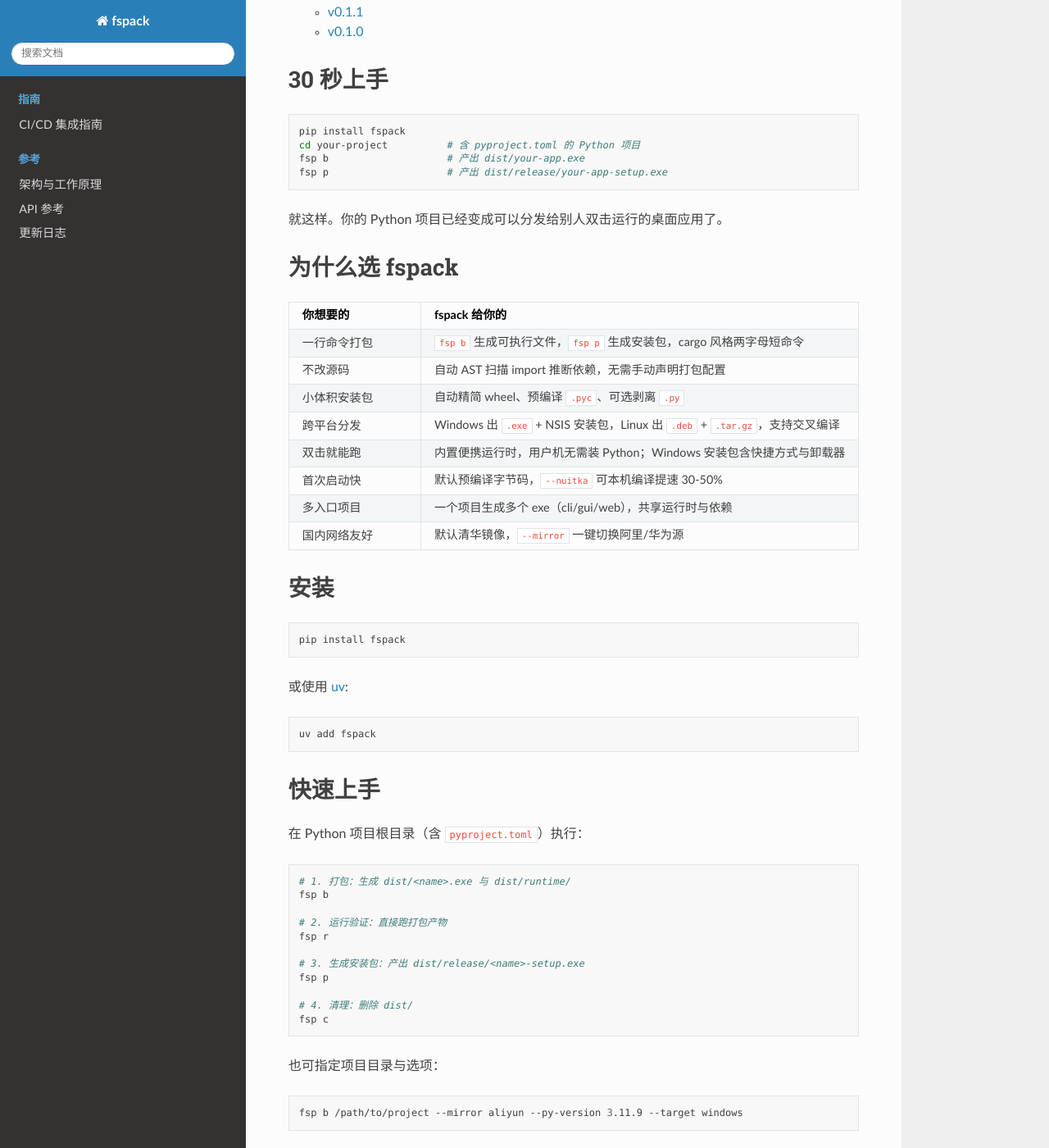
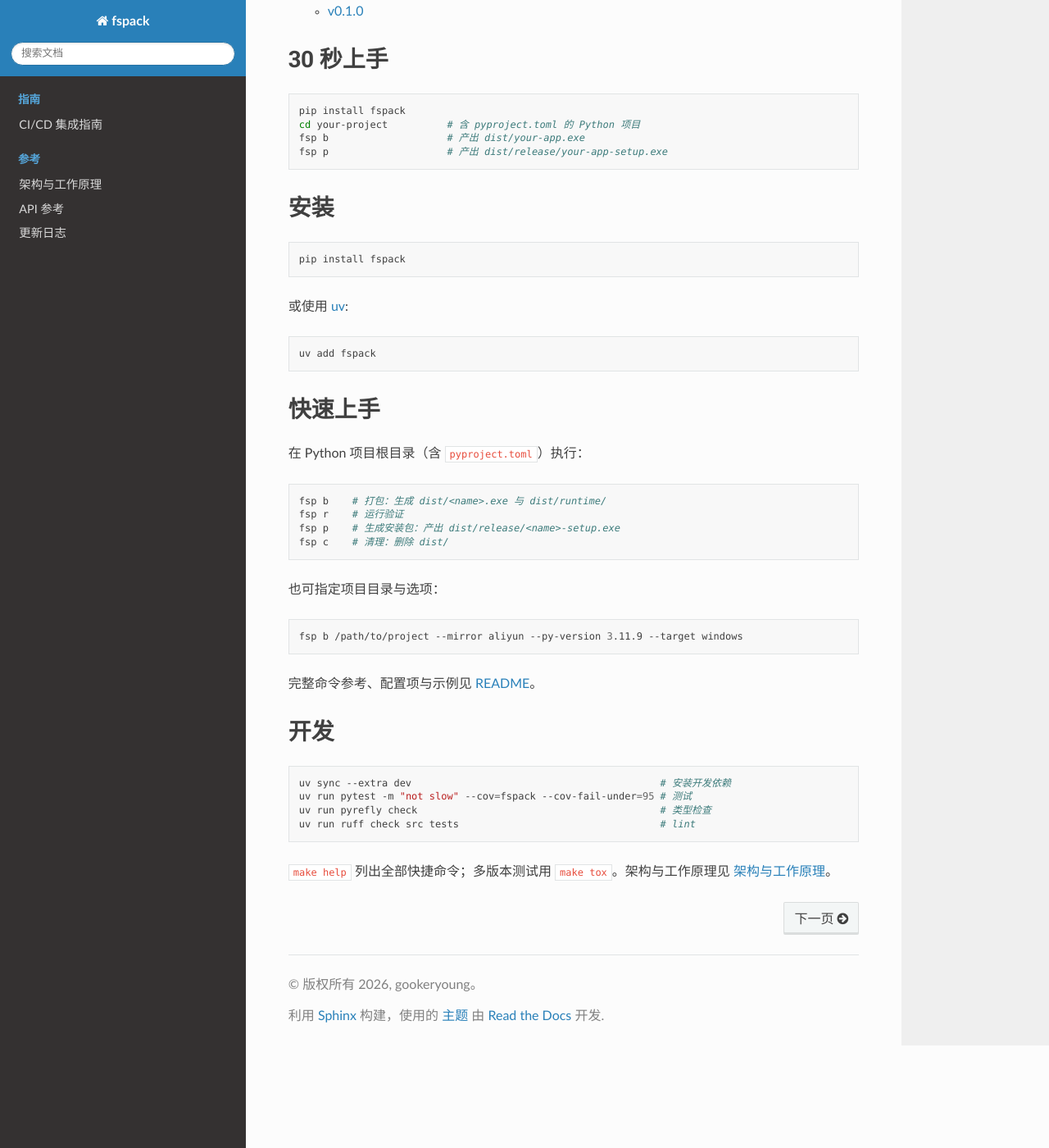
Before and after one commit to gookeryoung/fspack, a Sphinx documentation site: the page built from docs/index.rst, in a window 1280 px wide and 1400 px high, scrolled down 1552 px. Shown: the whole window at 82% size. Built offline with Sphinx 7.4.7 and the Read the Docs theme 3.1.0, drawn with Linux system fonts in a browser that asks for light colours; some of the changed text lies outside the part shown.

Commit message:
docs: 更新文档中的特性说明与排版
重构了首页文档结构，调整了核心特性的展示形式，更新了CLI懒加载和wheel下载的优化数据，补充了递归打包和离线打包的特性说明，优化了代码块的注释排版

```diff
--- a/docs/architecture.rst
+++ b/docs/architecture.rst
@@ -311,9 +311,9 @@
 
 - **增量构建缓存**：源码指纹 + 预编译 stamp + Nuitka stamp 三层缓存，未改动文件跳过复制与重编
 - **CLI 懒加载**：``fsp`` 入口延迟导入重模块（``config``/``console``/``platform``），
-  ``fsp --help`` 提速 ~16%（132ms → 111ms）
+  ``fsp --help`` 冷启动从 ~100ms 降到 ~61ms
 - **wheel 并行下载**：``uv`` 解析精确版本后用 ``ThreadPoolExecutor`` 并行
-  ``pip download --no-deps``，I/O 密集网络下载提速 ~17%；失败包自动 sdist 回退构建
+  ``pip download --no-deps``，失败包自动 sdist 回退构建
 - **Win7 兼容**：Python 3.9+ 注入 api-ms-win-core-path 替代 DLL，支持在 Win7/Win2008R2 运行
 - **国内镜像**：默认清华源 PyPI 与 embed python 镜像，``--mirror`` 切换（aliyun/huawei/tsinghua）
 - **彩色进度显示**：rich 驱动的步骤进度（> 准备运行时 / √ 构建完成），
--- a/docs/index.rst
+++ b/docs/index.rst
@@ -11,9 +11,9 @@
 .. image:: https://img.shields.io/badge/license-MIT-green.svg
 .. image:: https://img.shields.io/badge/coverage-%E2%89%A595%25-brightgreen.svg
 
-fspack 让你的 Python 项目秒变可分发的桌面应用。无需改一行代码，``fsp b`` 一行命令
-产出 ``.exe``，``fsp p`` 再一行产出 Windows 安装包或 Linux ``.deb``。自动分析依赖、
-精简体积、预编译加速，开箱即用。
+``fsp b`` 一行命令产出 ``.exe``，``fsp p`` 再一行产出 Windows 安装包或 Linux
+``.deb``。无需改源码：自动 AST 扫描 import 推断依赖、按需精简 wheel、预编译
+字节码加速启动。
 
 .. toctree::
    :maxdepth: 2
@@ -39,34 +39,6 @@
    fsp b                    # 产出 dist/your-app.exe
    fsp p                    # 产出 dist/release/your-app-setup.exe
 
-就这样。你的 Python 项目已经变成可以分发给别人双击运行的桌面应用了。
-
-为什么选 fspack
-===============
-
-.. list-table::
-   :widths: 30 70
-   :header-rows: 1
-
-   * - 你想要的
-     - fspack 给你的
-   * - 一行命令打包
-     - ``fsp b`` 生成可执行文件，``fsp p`` 生成安装包，cargo 风格两字母短命令
-   * - 不改源码
-     - 自动 AST 扫描 import 推断依赖，无需手动声明打包配置
-   * - 小体积安装包
-     - 自动精简 wheel、预编译 ``.pyc``、可选剥离 ``.py``
-   * - 跨平台分发
-     - Windows 出 ``.exe`` + NSIS 安装包，Linux 出 ``.deb`` + ``.tar.gz``，支持交叉编译
-   * - 双击就能跑
-     - 内置便携运行时，用户机无需装 Python；Windows 安装包含快捷方式与卸载器
-   * - 首次启动快
-     - 默认预编译字节码，``--nuitka`` 可本机编译提速 30-50%
-   * - 多入口项目
-     - 一个项目生成多个 exe（cli/gui/web），共享运行时与依赖
-   * - 国内网络友好
-     - 默认清华镜像，``--mirror`` 一键切换阿里/华为源
-
 安装
 ====
 
@@ -89,17 +61,10 @@
 
 .. code-block:: bash
 
-   # 1. 打包：生成 dist/<name>.exe 与 dist/runtime/
-   fsp b
-
-   # 2. 运行验证：直接跑打包产物
-   fsp r
-
-   # 3. 生成安装包：产出 dist/release/<name>-setup.exe
-   fsp p
-
-   # 4. 清理：删除 dist/
-   fsp c
+   fsp b    # 打包：生成 dist/<name>.exe 与 dist/runtime/
+   fsp r    # 运行验证
+   fsp p    # 生成安装包：产出 dist/release/<name>-setup.exe
+   fsp c    # 清理：删除 dist/
 
 也可指定项目目录与选项：
 
@@ -114,18 +79,10 @@
 
 .. code-block:: bash
 
-   # 安装开发依赖
-   uv sync --extra dev
+   uv sync --extra dev                                          # 安装开发依赖
+   uv run pytest -m "not slow" --cov=fspack --cov-fail-under=95 # 测试
+   uv run pyrefly check                                         # 类型检查
+   uv run ruff check src tests                                  # lint
 
-   # 运行测试（含覆盖率，阈值 95%）
-   uv run pytest -m "not slow" --cov=fspack --cov-fail-under=95
-
-   # 类型检查
-   uv run pyrefly check
-
-   # 代码风格
-   uv run ruff check src tests
-   uv run ruff format --check src tests
-
-项目提供 ``make help`` 列出全部快捷命令；多版本测试可用 ``make tox``。
-架构与工作原理见 :doc:`architecture`。
+``make help`` 列出全部快捷命令；多版本测试用 ``make tox``。架构与工作原理见
+:doc:`architecture`。
```
Also changed, not shown: README.md (+16 -47 lines).
